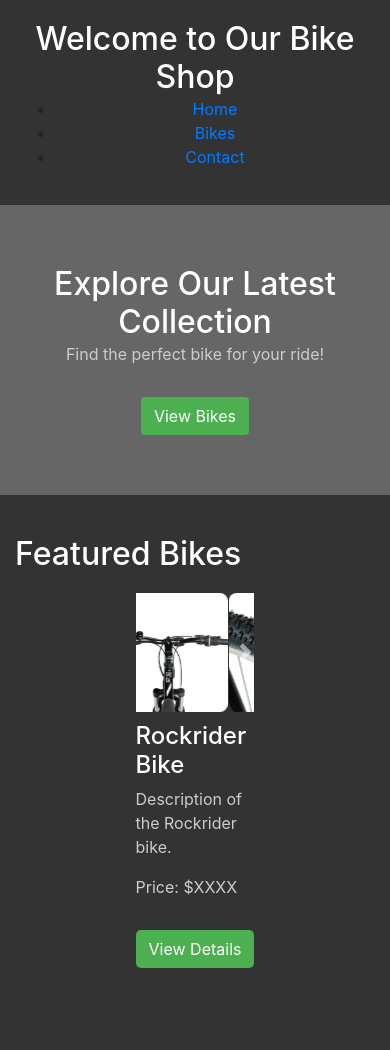
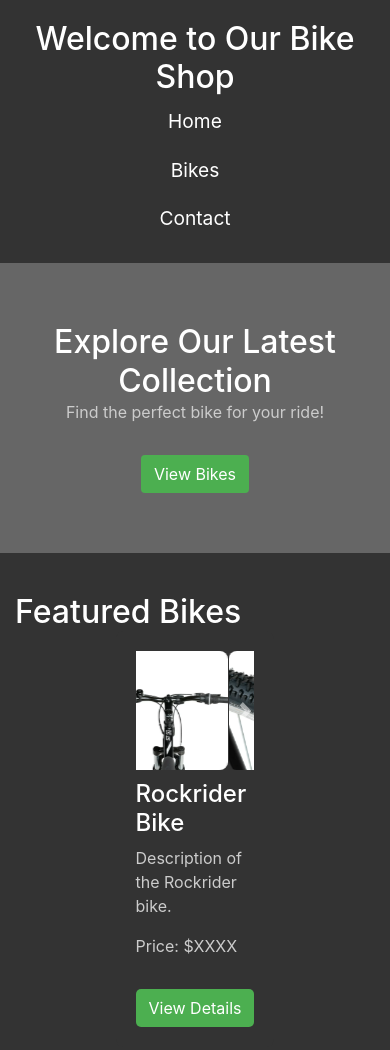
Before and after one commit to mtulivu/motobikeshopmuigai.com, a plain HTML site: page index.html in a window 390 px wide. Shown: the top 1050 px of the page. Drawn offline with nearby package versions, Linux system fonts and the light colour scheme.

Commit message:
Update styles.css

```diff
--- a/styles.css
+++ b/styles.css
@@ -27,6 +27,47 @@ header h1 {
   width: 90%; /* Adjusted for smaller screens */
   margin: 0 auto;
   max-width: 1200px; /* Limit maximum width for larger screens */
+}
+
+/* Navigation styles */
+nav {
+  text-align: center; /* Center the navigation items */
+}
+
+nav ul {
+  list-style: none;
+  padding: 0;
+  margin: 0;
+}
+
+nav ul li {
+  display: inline-block; /* Display list items horizontally */
+  margin: 0 15px; /* Add space between list items */
+}
+
+nav ul li a {
+  text-decoration: none;
+  color: #ffffff;
+  font-size: 1.2em;
+  transition: color 0.3s;
+}
+
+nav ul li a:hover {
+  color: #4CAF50;
+}
+
+/* Responsive Navigation */
+@media screen and (max-width: 768px) {
+  nav ul {
+    display: flex;
+    flex-direction: column; /* Stack list items vertically on small screens */
+    align-items: center; /* Center-align list items */
+  }
+
+  nav ul li {
+    margin: 10px 0; /* Adjusted margin for better spacing on small screens */
+    display: block; /* Display list items as blocks for full width */
+  }
 }
 
 /* Hero section styles */
```
